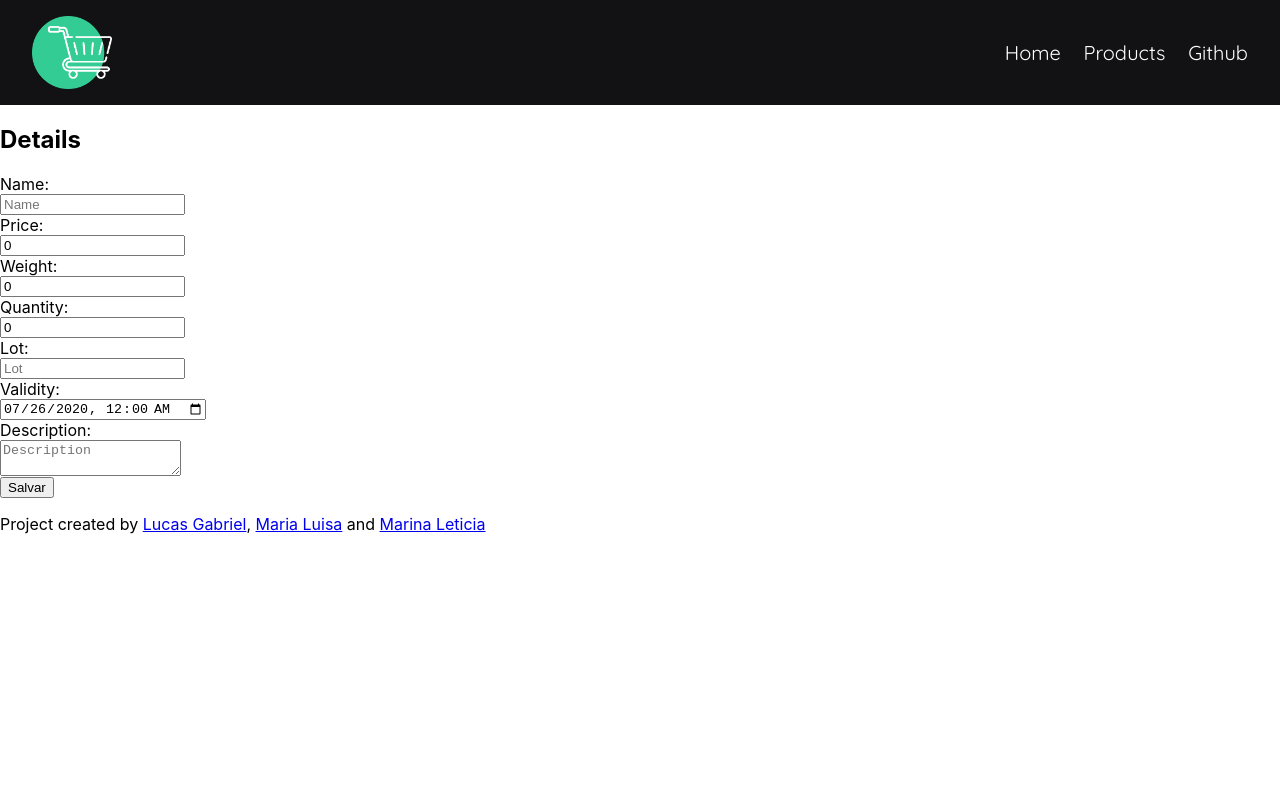
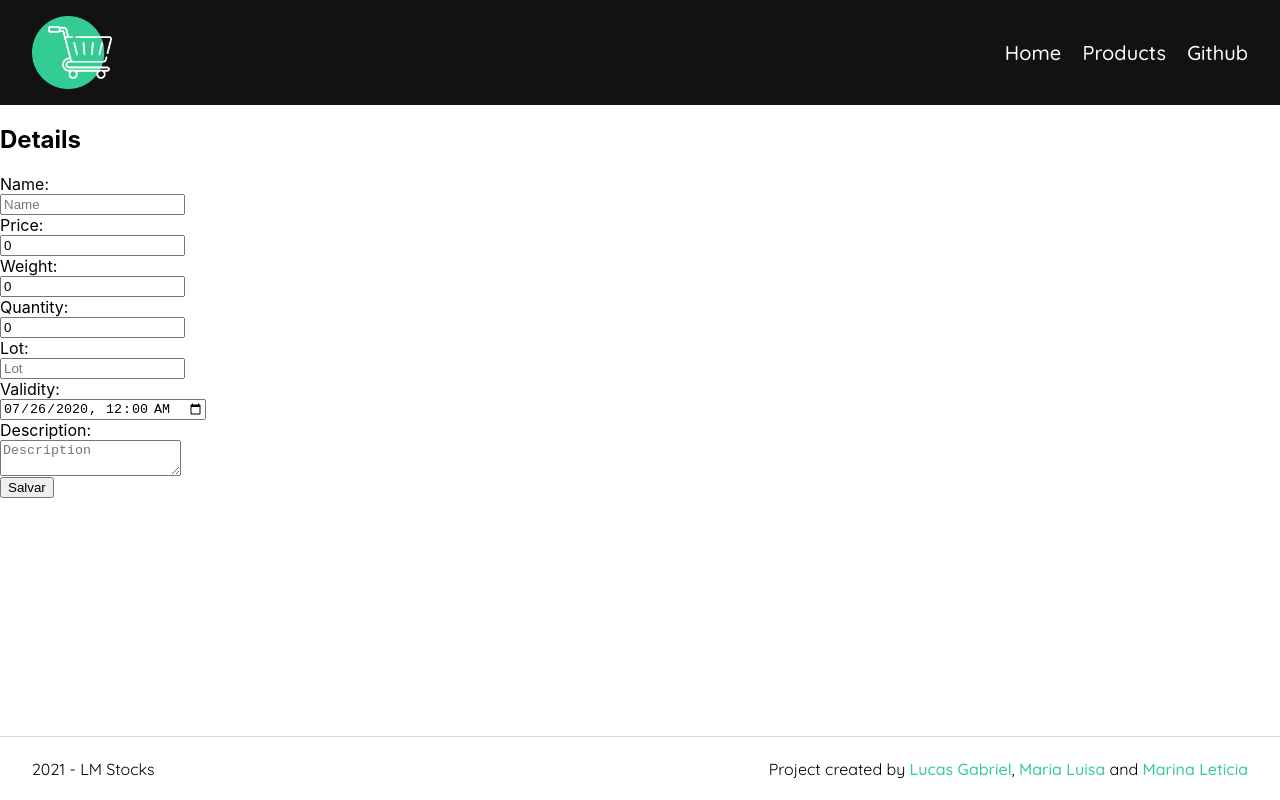
Before and after one commit to luisaferreira/LM_Stocks_Interface, a React (Create React App) app: page /product/new in a window 1280 px wide. Built offline with nearby package versions, Linux system fonts and the light colour scheme.

Commit message:
Estilização do footer

```diff
--- /dev/null
+++ b/src/views/assets/css/footer.css
@@ -0,0 +1,24 @@
+.footer {
+    position: fixed;
+    bottom: 0;
+
+    width: 100vw;
+    height: 4rem;
+
+    border-top: 1px solid #d9d9d9;
+    padding: 0 2rem;
+    box-sizing: border-box;
+
+    display: flex;
+    justify-content: space-between;
+    align-items: center;
+
+    font-family: 'Quicksand', sans-serif;
+    font-weight: 400;
+}
+
+a {
+    font-weight: 500;
+    text-decoration: none;
+    color: #33cc94;
+}
--- a/src/views/assets/css/header.css
+++ b/src/views/assets/css/header.css
@@ -1,5 +1,3 @@
-
-
 .header {
     background: #121214;
     padding: 1rem 2rem;
@@ -7,8 +5,6 @@
     display: flex;
     justify-content: space-between;
     align-items: center;
-
-
 }
 
 .logo {
--- a/src/views/shared/Footer.js
+++ b/src/views/shared/Footer.js
@@ -1,12 +1,14 @@
 import React, { Component } from "react";
+import '../assets/css/footer.css';
 
 class Footer extends Component {
     render() {
-
-        return <footer>
+        return (
+            <div className="footer">
+                <p>2021 - LM Stocks</p>
                 {/* Esse componente é pra colocar informações sobre a gnt, se quiser colocar mais coisa fica a vontade */}
-                <p>Project created by <a href="https://github.com/LukeDetonator3000">Lucas Gabriel</a>, <a href="https://github.com/luisaferreira">Maria Luisa</a> and <a href="https://github.com/MarinaThompson">Marina Leticia</a></p>
-            </footer>
+                 <p>Project created by <a href="https://github.com/LukeDetonator3000">Lucas Gabriel</a>, <a href="https://github.com/luisaferreira">Maria Luisa</a> and <a href="https://github.com/MarinaThompson">Marina Leticia</a></p>
+            </div>)
     }
 }
 
--- a/src/views/shared/Header.js
+++ b/src/views/shared/Header.js
@@ -2,7 +2,8 @@ import React, { Component } from "react";
 import { NavLink } from "react-router-dom";
 
 import logo from '../assets/images/logo.png';
-import '../assets/css/header.css'
+import '../assets/css/header.css';
+
 class Header extends Component {
   render() {
     return (
@@ -16,8 +17,6 @@ class Header extends Component {
 
           <a href="https://github.com/luisaferreira/LM_Stocks_Interface" className="links">Github</a>
         </div>
-
-
       </div>
     )
   }
```
